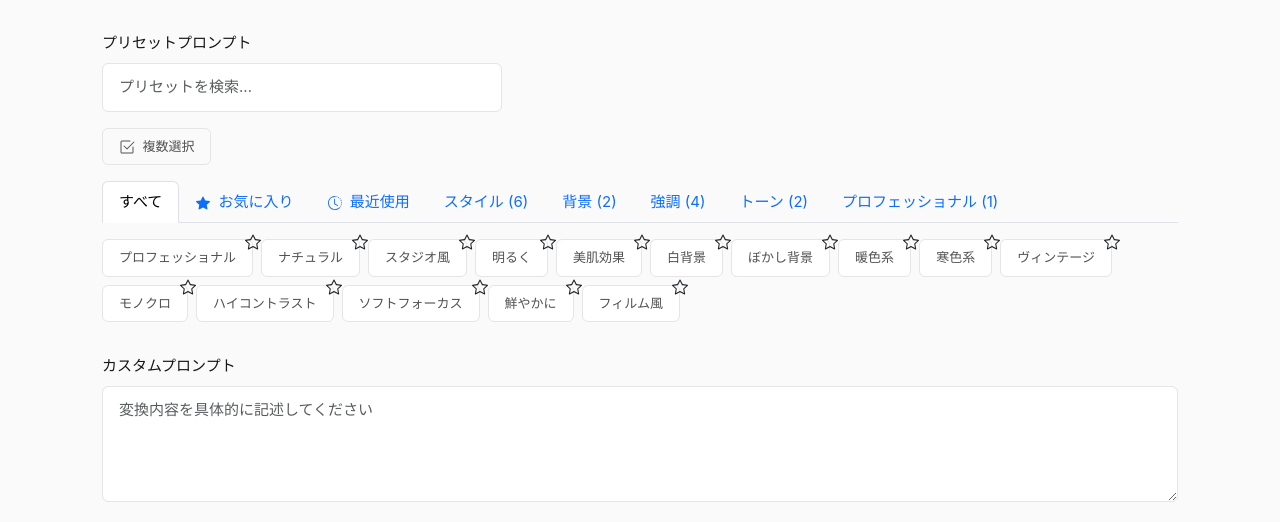
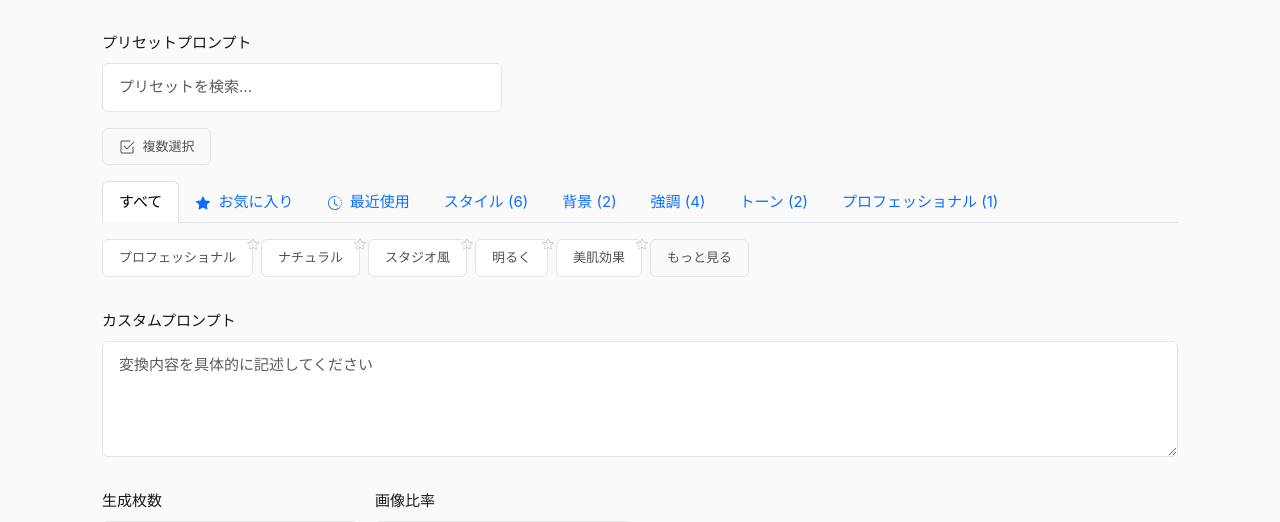
Before and after one commit to caadvisors1234/style-ai-generator, a Django app: page / in a window 1280 px wide. Shown: the part 819-1341 px from the top of the page. Run offline with Django 5.2, Linux system fonts and the light colour scheme; the visitor is signed in with stand-in values (Sample User, id 1); data comes from the database, SQL or seed files in the repository; data that the repository does not hold is empty; parts of the project's set-up code (start-up, migrations or seed data) failed here and were passed over; some libraries are stand-ins or nearby versions.

Commit message:
Add favorite button functionality and UI enhancements for prompts
This commit introduces a favorite button for prompt presets, allowing users to easily mark prompts as favorites. Key changes include:

- Added CSS styles for the favorite button with hover effects.
- Updated JavaScript to handle favorite button interactions, including opacity transitions and event listeners for hover effects.
- Implemented a "Show More" button to display additional prompts when the initial display limit is reached.

These enhancements improve user interaction with prompt favorites and streamline the display of prompts, enhancing overall user experience.

```diff
--- a/static/css/styles.css
+++ b/static/css/styles.css
@@ -445,6 +445,20 @@ textarea.form-control {
     color: white;
 }
 
+/* お気に入りボタンのスタイル（控えめに） */
+.prompt-favorite-btn {
+    opacity: 0.5;
+    transition: opacity 0.2s ease;
+}
+
+.prompt-favorite-btn:hover {
+    opacity: 1;
+}
+
+.prompt-favorite-btn svg {
+    pointer-events: none;
+}
+
 /* ================================================
    Toast Notifications - 通知トースト
    ================================================ */
--- a/static/js/prompts.js
+++ b/static/js/prompts.js
@@ -18,6 +18,7 @@
   let tooltipInstances = [];
   let isMultiSelectMode = false;
   let selectedPresets = new Set();
+  let isShowingAllPrompts = false;
 
   const RECENT_PROMPTS_KEY = 'recentPrompts';
   const MAX_RECENT_PROMPTS = 10;
@@ -149,11 +150,19 @@
     if (preset.is_favorite !== undefined) {
       const favBtn = document.createElement('button');
       favBtn.type = 'button';
-      favBtn.className = 'btn btn-sm position-absolute top-0 end-0 p-0 border-0 bg-transparent';
-      favBtn.style.cssText = 'margin-top: -8px; margin-right: -8px; z-index: 10;';
+      favBtn.className = 'btn btn-sm position-absolute top-0 end-0 p-0 border-0 bg-transparent prompt-favorite-btn';
+      favBtn.style.cssText = 'margin-top: -6px; margin-right: -6px; z-index: 10; opacity: 0.5; transition: opacity 0.2s ease;';
       favBtn.innerHTML = preset.is_favorite
-        ? '<svg xmlns="http://www.w3.org/2000/svg" width="16" height="16" fill="gold" class="bi bi-star-fill" viewBox="0 0 16 16"><path d="M3.612 15.443c-.386.198-.824-.149-.746-.592l.83-4.73L.173 6.765c-.329-.314-.158-.888.283-.95l4.898-.696L7.538.792c.197-.39.73-.39.927 0l2.184 4.327 4.898.696c.441.062.612.636.282.95l-3.522 3.356.83 4.73c.078.443-.36.79-.746.592L8 13.187l-4.389 2.256z"/></svg>'
-        : '<svg xmlns="http://www.w3.org/2000/svg" width="16" height="16" fill="currentColor" class="bi bi-star" viewBox="0 0 16 16"><path d="M2.866 14.85c-.078.444.36.791.746.593l4.39-2.256 4.389 2.256c.386.198.824-.149.746-.592l-.83-4.73 3.522-3.356c.33-.314.16-.888-.282-.95l-4.898-.696L8.465.792a.513.513 0 0 0-.927 0L5.354 5.12l-4.898.696c-.441.062-.612.636-.283.95l3.523 3.356-.83 4.73zm4.905-2.767-3.686 1.894.694-3.957a.565.565 0 0 0-.163-.505L1.71 6.745l4.052-.576a.525.525 0 0 0 .393-.288L8 2.223l1.847 3.658a.525.525 0 0 0 .393.288l4.052.575-2.906 2.77a.565.565 0 0 0-.163.506l.694 3.957-3.686-1.894a.503.503 0 0 0-.461 0z"/></svg>';
+        ? '<svg xmlns="http://www.w3.org/2000/svg" width="12" height="12" fill="#FFB800" class="bi bi-star-fill" viewBox="0 0 16 16"><path d="M3.612 15.443c-.386.198-.824-.149-.746-.592l.83-4.73L.173 6.765c-.329-.314-.158-.888.283-.95l4.898-.696L7.538.792c.197-.39.73-.39.927 0l2.184 4.327 4.898.696c.441.062.612.636.282.95l-3.522 3.356.83 4.73c.078.443-.36.79-.746.592L8 13.187l-4.389 2.256z"/></svg>'
+        : '<svg xmlns="http://www.w3.org/2000/svg" width="12" height="12" fill="#A3A3A3" class="bi bi-star" viewBox="0 0 16 16"><path d="M2.866 14.85c-.078.444.36.791.746.593l4.39-2.256 4.389 2.256c.386.198.824-.149.746-.592l-.83-4.73 3.522-3.356c.33-.314.16-.888-.282-.95l-4.898-.696L8.465.792a.513.513 0 0 0-.927 0L5.354 5.12l-4.898.696c-.441.062-.612.636-.283.95l3.523 3.356-.83 4.73zm4.905-2.767-3.686 1.894.694-3.957a.565.565 0 0 0-.163-.505L1.71 6.745l4.052-.576a.525.525 0 0 0 .393-.288L8 2.223l1.847 3.658a.525.525 0 0 0 .393.288l4.052.575-2.906 2.77a.565.565 0 0 0-.163.506l.694 3.957-3.686-1.894a.503.503 0 0 0-.461 0z"/></svg>';
+
+      // ホバー時の透明度変更
+      favBtn.addEventListener('mouseenter', () => {
+        favBtn.style.opacity = '1';
+      });
+      favBtn.addEventListener('mouseleave', () => {
+        favBtn.style.opacity = '0.5';
+      });
 
       favBtn.addEventListener('click', async (e) => {
         e.stopPropagation();
@@ -221,6 +230,7 @@
 
     // カテゴリフィルタを更新
     currentCategory = target.dataset.category;
+    isShowingAllPrompts = false; // カテゴリ変更時に表示状態をリセット
     filterAndRenderPrompts();
   }
 
@@ -320,7 +330,25 @@
    */
   function handleSearchInput(event) {
     searchQuery = event.target.value.trim().toLowerCase();
+    // 検索時は全件表示
+    isShowingAllPrompts = searchQuery.length > 0;
     filterAndRenderPrompts();
+  }
+
+  /**
+   * 「もっと見る」ボタンを生成
+   */
+  function renderShowMoreButton() {
+    const button = document.createElement('button');
+    button.type = 'button';
+    button.className = 'btn btn-outline-secondary btn-sm';
+    button.textContent = 'もっと見る';
+    button.id = 'show-more-prompts-btn';
+    button.addEventListener('click', () => {
+      isShowingAllPrompts = true;
+      filterAndRenderPrompts();
+    });
+    return button;
   }
 
   /**
@@ -334,6 +362,13 @@
     // 既存のツールチップを破棄
     tooltipInstances.forEach((tooltip) => tooltip.dispose());
     tooltipInstances = [];
+
+    // カテゴリが変更された場合は表示状態をリセット
+    const previousCategory = container.dataset.currentCategory;
+    if (previousCategory !== currentCategory) {
+      isShowingAllPrompts = false;
+    }
+    container.dataset.currentCategory = currentCategory;
 
     // フィルタリング
     let filteredPrompts = [];
@@ -364,7 +399,16 @@
         const descMatch = (p.description || '').toLowerCase().includes(searchQuery);
         return nameMatch || descMatch;
       });
+      // 検索時は常に全件表示
+      isShowingAllPrompts = true;
     }
+
+    // 表示件数の制限（5件を超える場合、かつ全件表示フラグがfalseの場合）
+    const MAX_INITIAL_DISPLAY = 5;
+    const shouldLimitDisplay = !isShowingAllPrompts && filteredPrompts.length > MAX_INITIAL_DISPLAY;
+    const displayPrompts = shouldLimitDisplay
+      ? filteredPrompts.slice(0, MAX_INITIAL_DISPLAY)
+      : filteredPrompts;
 
     // 表示
     container.innerHTML = '';
@@ -372,7 +416,7 @@
       noResultsEl.style.display = 'block';
     } else {
       noResultsEl.style.display = 'none';
-      filteredPrompts.forEach((preset) => {
+      displayPrompts.forEach((preset) => {
         const wrapper = renderPresetButton(preset);
         container.appendChild(wrapper);
 
@@ -383,6 +427,12 @@
           tooltipInstances.push(tooltip);
         }
       });
+
+      // 「もっと見る」ボタンを追加
+      if (shouldLimitDisplay) {
+        const showMoreBtn = renderShowMoreButton();
+        container.appendChild(showMoreBtn);
+      }
     }
   }
 
```
